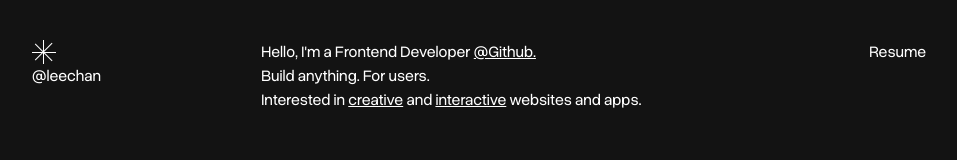
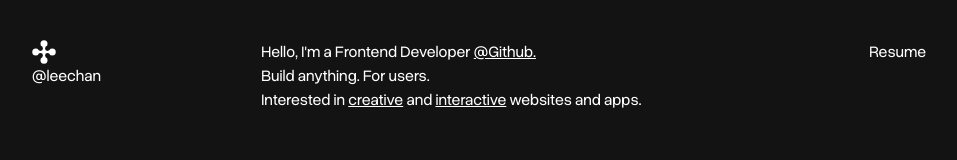
Before and after one commit to dlcks0601/chan-blog, a Next.js app: page / in a window 1280 px wide. Shown: the top 160 px of the page, without its empty margins (0-957 px from the left). Built offline with nearby package versions, Linux system fonts and the light colour scheme.

Commit message:
feat: 자체 로고 마크 추가 및 호버 회전 인터랙션 적용

```diff
--- a/src/shared/ui/Logo/Logo.tsx
+++ b/src/shared/ui/Logo/Logo.tsx
@@ -1,25 +1,29 @@
+'use client';
+
 import Link from 'next/link';
+import { useState } from 'react';
 import { cn } from '@/shared/lib/utils';
+import { LogoMark } from './LogoMark';
 
-const MARK_ANGLES = [0, 45, 90, 135];
+/** 마크가 4회 대칭이라 90도씩 돌면 제자리로 떨어진다. */
+const TURN_DEGREES = 90;
 
 export function Logo() {
+  const [turns, setTurns] = useState(0);
+
   return (
-    <Link href='/' className={cn('inline-flex flex-col')}>
-      <div className={cn('relative h-6 w-6', 'text-white')}>
-        {MARK_ANGLES.map(angle => (
-          <div
-            key={angle}
-            className={cn(
-              'absolute inset-0',
-              'flex items-center justify-center'
-            )}
-            style={{ transform: `rotate(${angle}deg)` }}
-          >
-            <div className={cn('h-px w-full', 'bg-current')} />
-          </div>
-        ))}
-      </div>
+    <Link
+      href='/'
+      onMouseEnter={() => setTurns(current => current + 1)}
+      className={cn('inline-flex flex-col')}
+    >
+      <LogoMark
+        style={{ transform: `rotate(${turns * TURN_DEGREES}deg)` }}
+        className={cn(
+          'transition-transform duration-700 ease-[cubic-bezier(0.22,1,0.36,1)]',
+          'motion-reduce:transition-none'
+        )}
+      />
       <h1>@leechan</h1>
     </Link>
   );
--- /dev/null
+++ b/src/shared/ui/Logo/LogoMark.tsx
@@ -0,0 +1,51 @@
+import type { CSSProperties } from 'react';
+import { cn } from '@/shared/lib/utils';
+
+/**
+ * 네 갈래 끝이 원인 십자 마크.
+ *
+ * 48x48 좌표계에서 팁 원(중심 거리 16.5 / 반지름 7)과 중앙 원(반지름 5)을
+ * 대각선의 오목 원(중심 거리 9.814 / 반지름 4.814)으로 이어 붙인다.
+ * 오목 원을 팁 원과 중앙 원 양쪽에 외접시켰기 때문에 모든 이음매가 접선으로
+ * 만나 외곽선에 각이 생기지 않는다. 팔의 폭(8.224)은 오목 원과 팁 원의
+ * 접점에서 구한 값으로, 직선부가 원 밖으로 삐져나오지 않는 최대치다.
+ */
+interface LogoMarkProps {
+  className?: string;
+  style?: CSSProperties;
+}
+
+export function LogoMark({ className, style }: LogoMarkProps) {
+  return (
+    <svg
+      viewBox='0 0 48 48'
+      fill='none'
+      aria-hidden
+      style={style}
+      className={cn('h-6 w-6', className)}
+    >
+      <mask
+        id='logo-mark'
+        maskUnits='userSpaceOnUse'
+        x='0'
+        y='0'
+        width='48'
+        height='48'
+      >
+        <rect width='48' height='48' fill='black' />
+        <rect x='7.5' y='19.888' width='33' height='8.224' fill='white' />
+        <rect x='19.888' y='7.5' width='8.224' height='33' fill='white' />
+        <circle cx='24' cy='7.5' r='7' fill='white' />
+        <circle cx='40.5' cy='24' r='7' fill='white' />
+        <circle cx='24' cy='40.5' r='7' fill='white' />
+        <circle cx='7.5' cy='24' r='7' fill='white' />
+        <circle cx='24' cy='24' r='5' fill='white' />
+        <circle cx='30.939' cy='17.061' r='4.814' fill='black' />
+        <circle cx='30.939' cy='30.939' r='4.814' fill='black' />
+        <circle cx='17.061' cy='30.939' r='4.814' fill='black' />
+        <circle cx='17.061' cy='17.061' r='4.814' fill='black' />
+      </mask>
+      <rect width='48' height='48' fill='currentColor' mask='url(#logo-mark)' />
+    </svg>
+  );
+}
```
